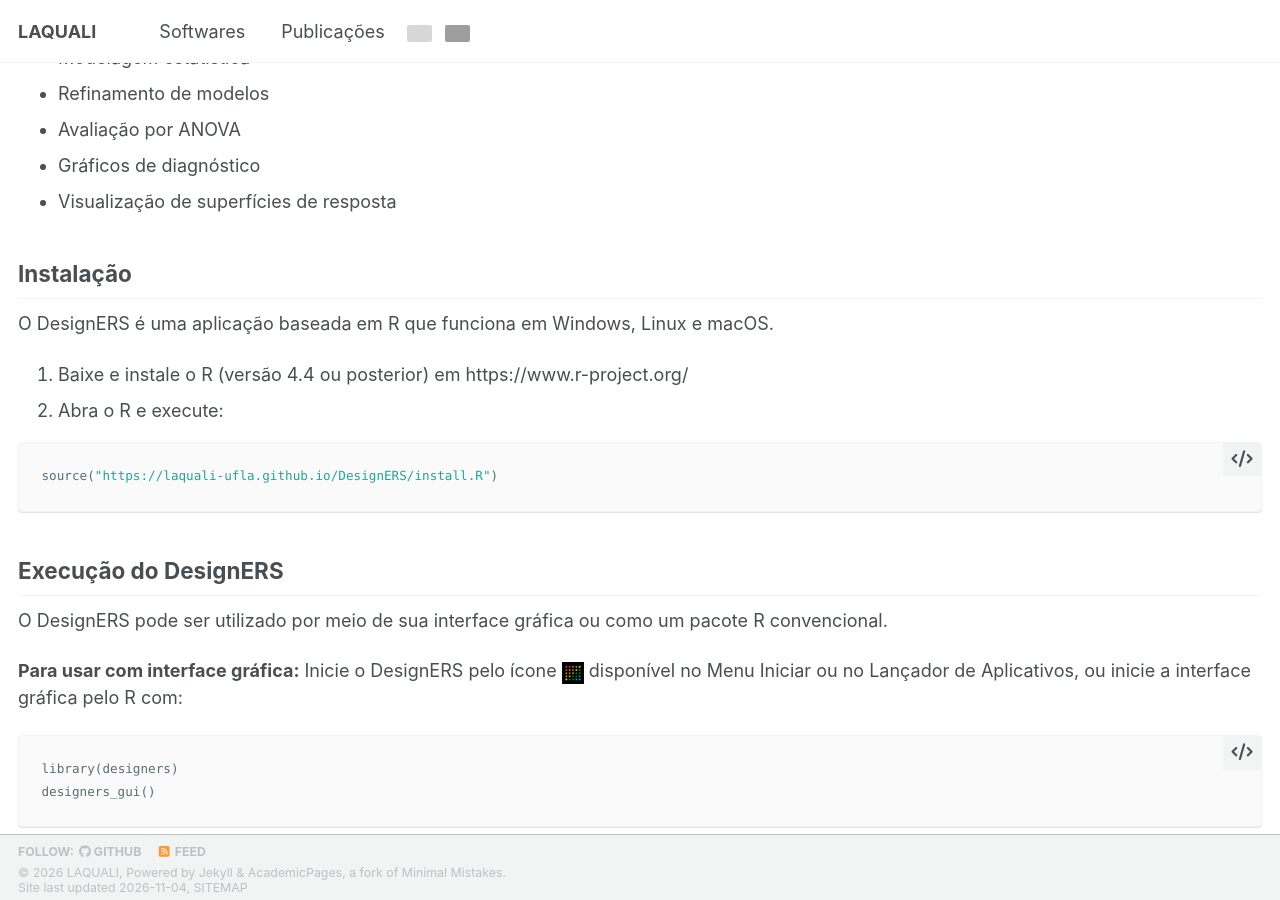
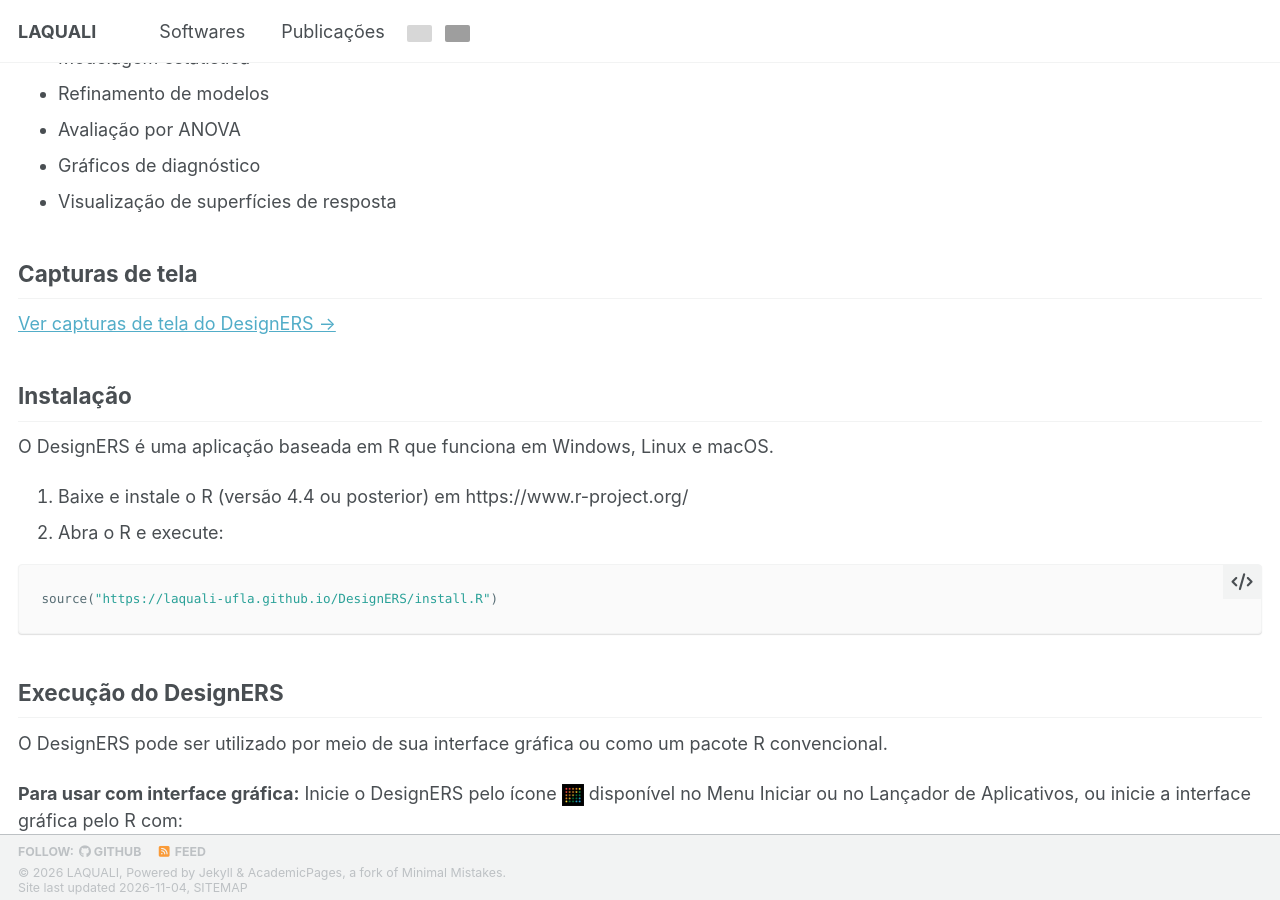
Before and after one commit to LAQUALI-UFLA/laquali-ufla.github.io, a Jekyll site: the page built from _pages/pt/softwares/designers_temporary.md, in a window 1280 px wide and 900 px high, scrolled down 629 px. Built offline with Jekyll 4.4.1, drawn with Linux system fonts in a browser that asks for light colours; a style sheet for code colours, icons or effects is not loaded; grey boxes are pictures that could not be loaded.

Commit message:
Update designers_temporary.md

```diff
--- a/_pages/pt/softwares/designers_temporary.md
+++ b/_pages/pt/softwares/designers_temporary.md
@@ -24,6 +24,9 @@ author_profile: false
 - Avaliação por ANOVA
 - Gráficos de diagnóstico
 - Visualização de superfícies de resposta
+
+## Capturas de tela
+[Ver capturas de tela do DesignERS →](/pt/designers_screenshots/)
 
 ## Instalação
 
```
